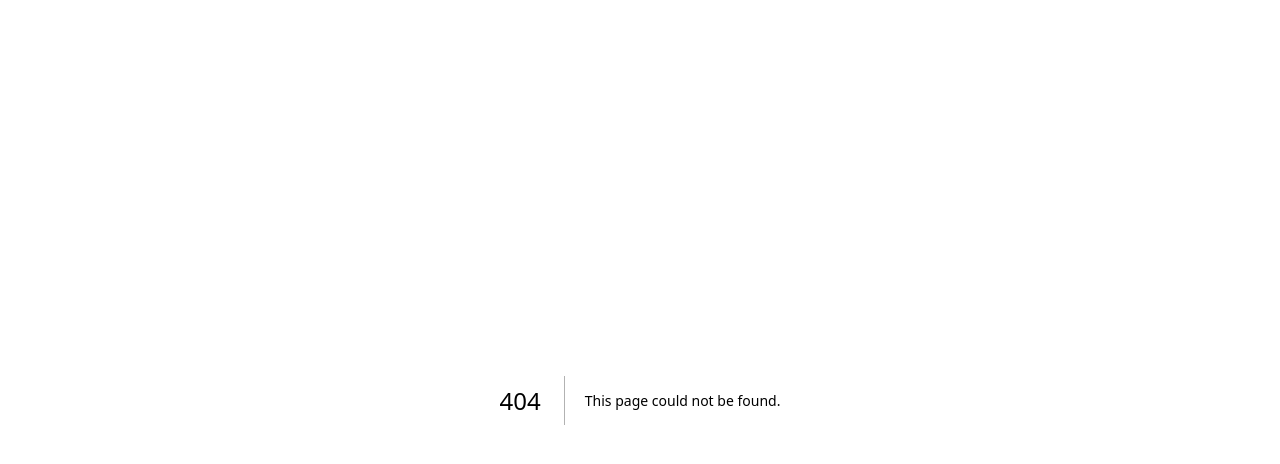
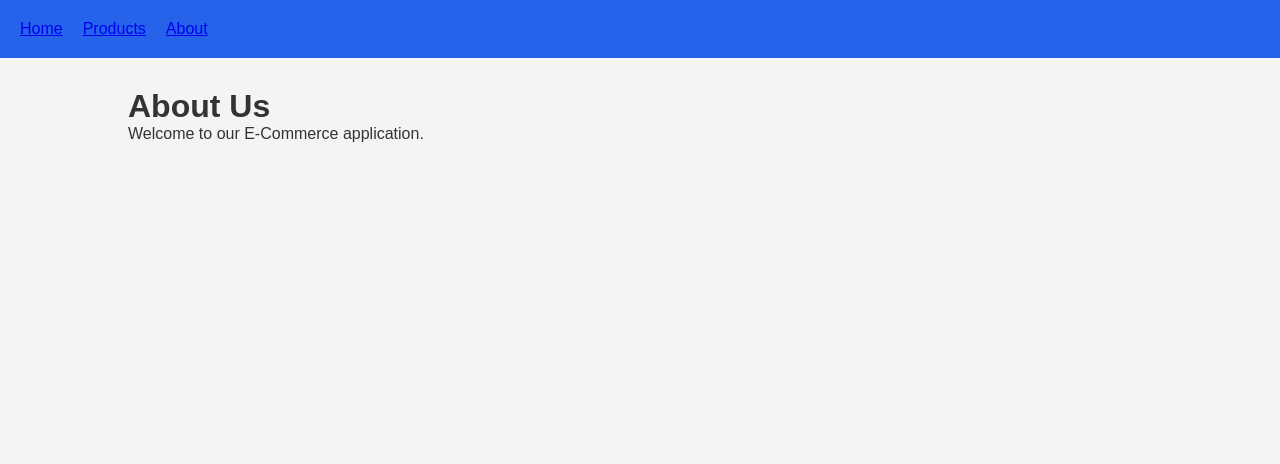
Before and after one commit to siddhant210/E-commerce, a Next.js app: page /about in a window 1280 px wide. Before the commit this address had no page. Shown: the top 464 px of the page. Built offline with nearby package versions, Linux system fonts and the light colour scheme.

Commit message:
Day 14  Initial Project

```diff
--- /dev/null
+++ b/app/about/page.tsx
@@ -0,0 +1,9 @@
+export default function AboutPage() {
+  return (
+    <main>
+      <h1>About Us</h1>
+
+      <p>Welcome to our E-Commerce application.</p>
+    </main>
+  );
+}
--- a/app/layout.tsx
+++ b/app/layout.tsx
@@ -1,6 +1,7 @@
 import type { Metadata } from "next";
 import { Geist, Geist_Mono } from "next/font/google";
 import "./globals.css";
+import Navbar from "../components/Navbar";
 
 const geistSans = Geist({
   variable: "--font-geist-sans",
@@ -13,8 +14,8 @@ const geistMono = Geist_Mono({
 });
 
 export const metadata: Metadata = {
-  title: "Create Next App",
-  description: "Generated by create next app",
+  title: "E-Commerce Store",
+  description: "Learning Next.js Routing",
 };
 
 export default function RootLayout({
@@ -27,7 +28,11 @@ export default function RootLayout({
       lang="en"
       className={`${geistSans.variable} ${geistMono.variable} h-full antialiased`}
     >
-      <body className="min-h-full flex flex-col">{children}</body>
+      <body>
+        <Navbar />
+
+        {children}
+      </body>
     </html>
   );
 }
--- /dev/null
+++ b/components/Navbar.tsx
@@ -0,0 +1,31 @@
+import Link from "next/link";
+
+function Navbar() {
+  return (
+    <nav>
+      <ul
+        style={{
+          display: "flex",
+          gap: "20px",
+          listStyle: "none",
+          padding: "20px",
+          backgroundColor: "#2563eb",
+        }}
+      >
+        <li>
+          <Link href="/">Home</Link>
+        </li>
+
+        <li>
+          <Link href="/products">Products</Link>
+        </li>
+
+        <li>
+          <Link href="/about">About</Link>
+        </li>
+      </ul>
+    </nav>
+  );
+}
+
+export default Navbar;
```
Also changed, not shown: app/products/page.tsx (added, +9 -0 lines).
